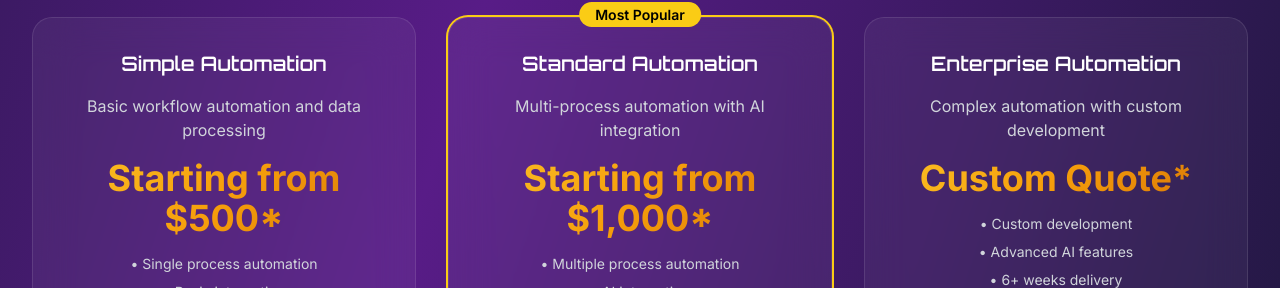
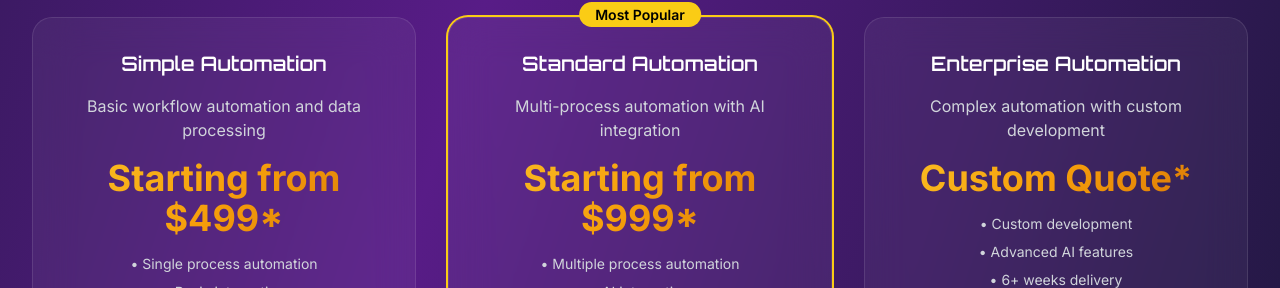
Before and after one commit to iceratops/iceratops, a React (Vite) app: page /forge in a window 1280 px wide. Shown: the part 2447-2735 px from the top of the page. Built offline with nearby package versions, Linux system fonts and the light colour scheme.

Commit message:
Prices fix

```diff
--- a/src/pages/Forge.tsx
+++ b/src/pages/Forge.tsx
@@ -189,7 +189,7 @@ const Forge = () => {
              <div className="glass-card p-8 text-center">
                <h3 className="font-orbitron text-xl font-semibold mb-4">Simple Automation</h3>
                <p className="text-gray-300 mb-4">Basic workflow automation and data processing</p>
-                               <div className="text-4xl font-bold gradient-text mb-4">Starting from $500*</div>
+                               <div className="text-4xl font-bold gradient-text mb-4">Starting from $499*</div>
                <ul className="text-gray-300 space-y-2 text-sm">
                  <li>• Single process automation</li>
                  <li>• Basic integration</li>
@@ -205,7 +205,7 @@ const Forge = () => {
                </div>
                <h3 className="font-orbitron text-xl font-semibold mb-4">Standard Automation</h3>
                <p className="text-gray-300 mb-4">Multi-process automation with AI integration</p>
-                               <div className="text-4xl font-bold gradient-text mb-4">Starting from $1,000*</div>
+                               <div className="text-4xl font-bold gradient-text mb-4">Starting from $999*</div>
                <ul className="text-gray-300 space-y-2 text-sm">
                  <li>• Multiple process automation</li>
                  <li>• AI integration</li>
```
